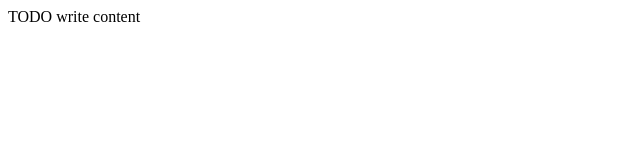
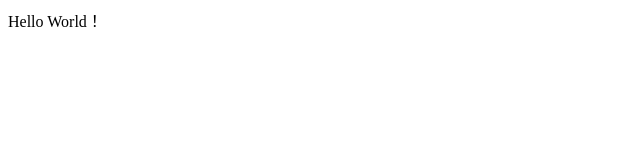
Before and after one commit to yttcdfm/Web, a plain HTML site: page index.html in a window 1280 px wide. Shown: the full height of the page, 0-640 px from the left. Drawn offline with Linux system fonts and the light colour scheme.

Commit message:
Hello World！と記載

```diff
--- a/index.html
+++ b/index.html
@@ -11,7 +11,7 @@
         <meta name="viewport" content="width=device-width, initial-scale=1.0">
     </head>
     <body>
-        <div>TODO write content</div>
+        <div>Hello World！</div>
 
     </body>
 </html>
```
